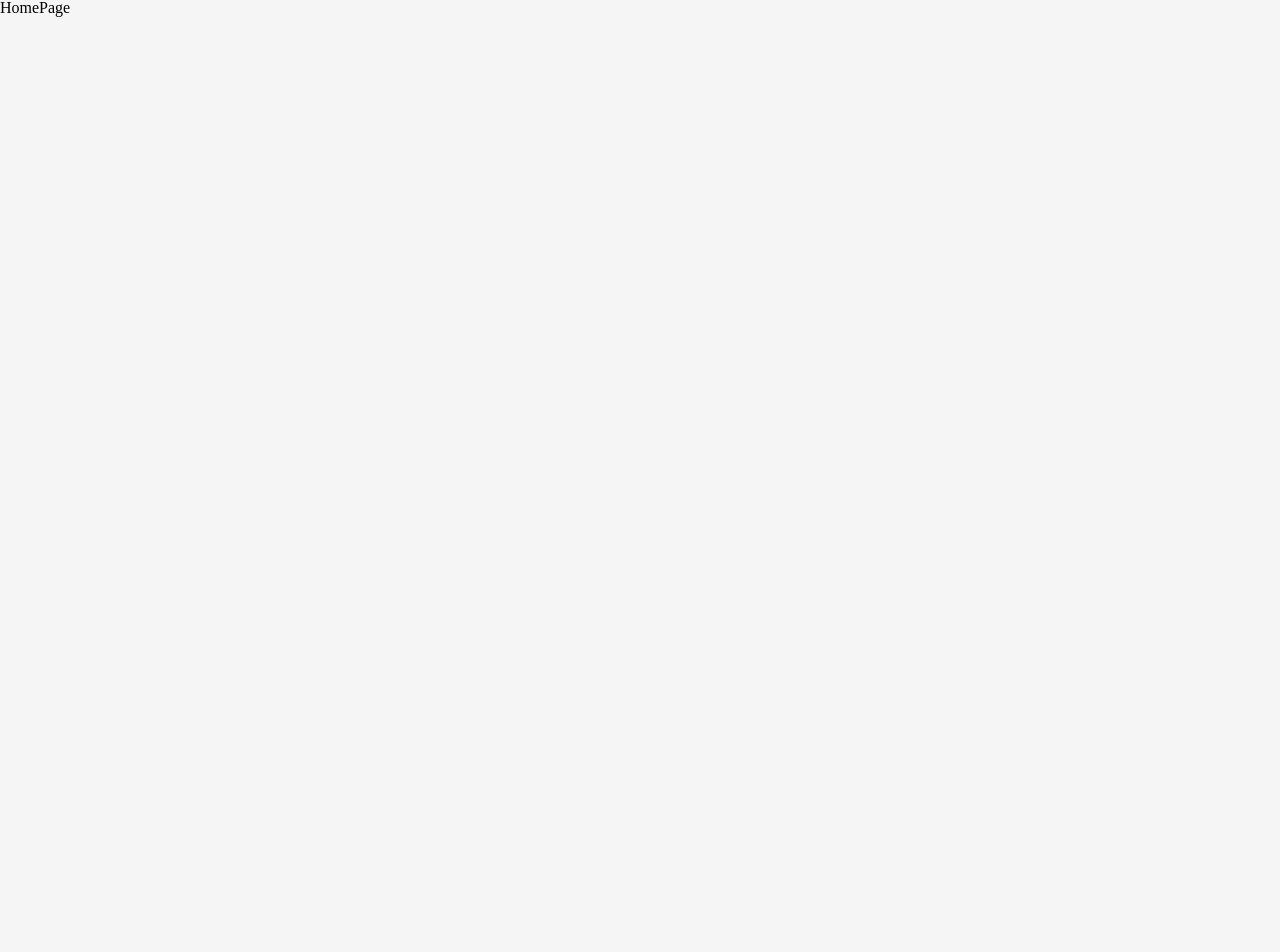
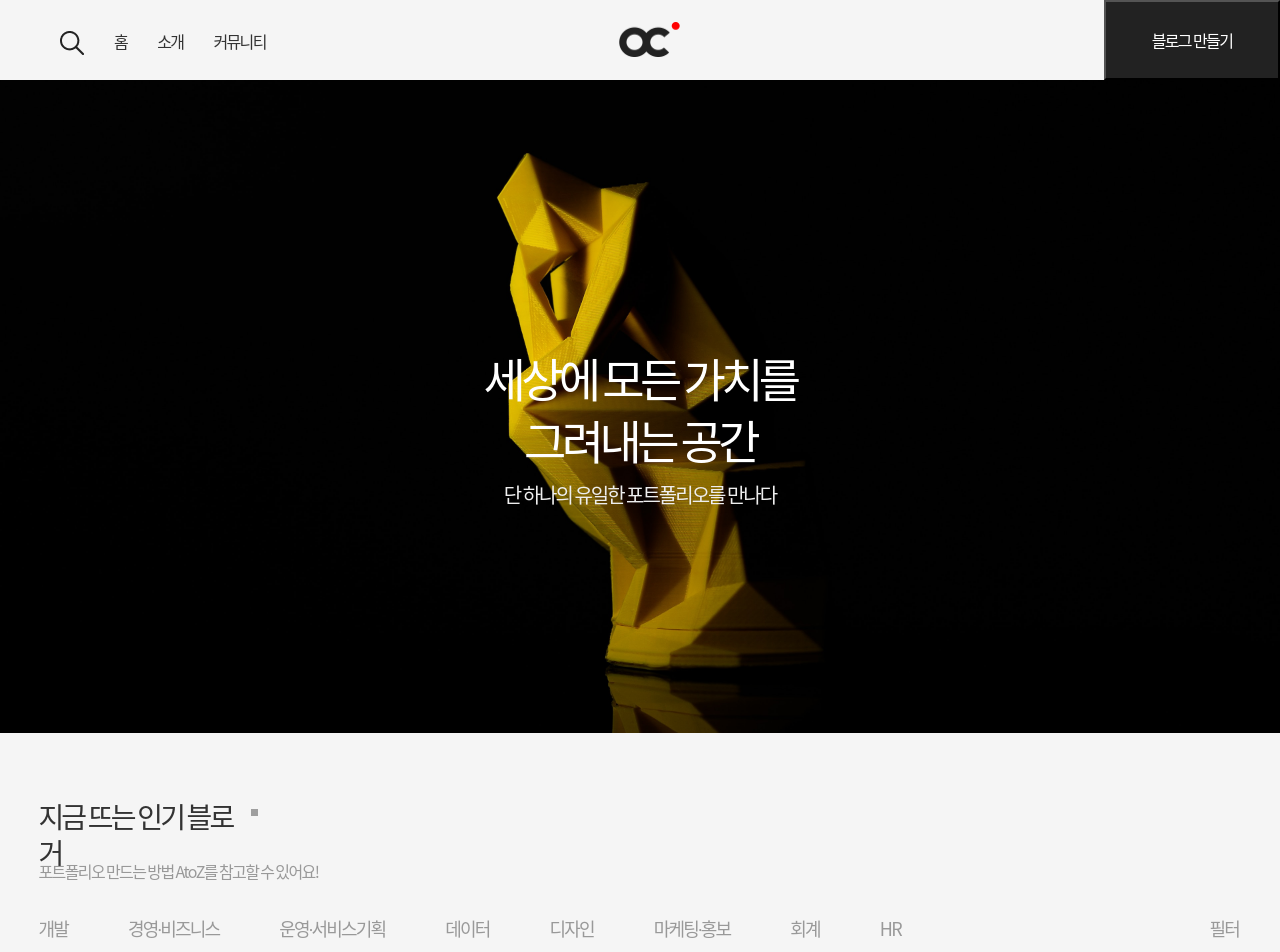
Before and after one commit to HelloMyWORLD1/front, a React (Create React App) app: page / in a window 1280 px wide. Shown: the top 952 px of the page. Built offline with nearby package versions, Linux system fonts and the light colour scheme; grey boxes are pictures that could not be loaded.

Commit message:
styled +

```diff
--- a/src/components/styled.tsx
+++ b/src/components/styled.tsx
@@ -1,14 +1,19 @@
 import styled from "styled-components";
-
+import mid from "../img/Rectangle.png";
 // 중첩 사용 스타일
-export const LogoImg = styled.img`
+export const LogoImg = styled.img<{
+    width?: number;
+    height?: number;
+    marginTop?: number;
+}>`
     //position: absolute;
-    width: 120.85px;
-    height: 72px;
+    width: ${(props) => (props.width ? `${props.width}px` : "120.85px")};
+    height: ${(props) => (props.height ? `${props.height}px` : "72px")};
     //left: 899.5px;
     //top: 80px;
     //margin-left: 20px;
-    margin-top: 91px;
+    margin-top: ${(props) =>
+        props.marginTop ? `${props.marginTop}px` : "91px"};
     cursor: pointer;
 `;
 export const BlackLine = styled.div<{ marginTop?: number }>`
@@ -30,6 +35,7 @@ export const Vector = styled.img`
     //bottom: 96.12%;
     position: absolute;
     margin-top: 40px;
+    cursor: pointer;
     //margin-left: 20px;
 `;
 //LoginPage 스타일
@@ -718,6 +724,7 @@ export const FindPasswordInput = styled.input`
     &::placeholder {
         color: #999999;
     }
+    margin-top: 40px;
     background: #ffffff;
     border: 1px solid #333333;
 `;
@@ -745,3 +752,255 @@ export const FindPasswordSubmitButton = styled.button`
 
     color: #ffffff;
 `;
+
+//Header
+
+export const HeaderComponent = styled.div`
+    top: 0;
+    display: flex;
+    justify-content: space-between;
+    align-items: center;
+`;
+export const SearchImg = styled.img`
+    margin-left: 60px;
+    margin-right: 30px;
+    cursor: pointer;
+`;
+
+export const LinkCategory = styled.div`
+    display: flex;
+    padding-top: 5px;
+`;
+//홈 | 소개 | 커뮤니티 개별 카드
+export const LinkCategoryCard = styled.div`
+    height: 20px;
+
+    font-family: "Noto Sans CJK KR";
+    font-style: normal;
+    font-weight: 300;
+    font-size: 16px;
+    //line-height: 62px;
+    /* or 388% */
+    margin-right: 30px;
+    display: flex;
+    align-items: center;
+    text-align: center;
+    letter-spacing: -0.1em;
+
+    color: #333333;
+
+    /* Inside auto layout */
+
+    flex: none;
+    order: 0;
+    flex-grow: 0;
+    cursor: pointer;
+`;
+
+export const MakeMyBlogBtn = styled.button`
+    width: 176px;
+    height: 80px;
+    background: #222222;
+    font-family: "Noto Sans CJK KR";
+    font-style: normal;
+    font-weight: 400;
+    font-size: 16px;
+    line-height: 23px;
+    letter-spacing: -0.1em;
+
+    color: #ffffff;
+`;
+
+//HomePage
+
+export const HomePageMidComponent = styled.div`
+    position: relative;
+    width: 100%;
+    height: 100%;
+`;
+export const HomePageMidImg = styled.img`
+    width: 100%;
+    height: 100%;
+`;
+export const HomePageMidTxt1 = styled.div`
+    position: absolute;
+    width: 356px;
+    height: 124px;
+    top: 50%;
+    left: 50%;
+    transform: translate(-50%, -50%);
+    font-family: "Noto Sans CJK KR";
+    font-style: normal;
+    font-weight: 300;
+    font-size: 46px;
+    line-height: 62px;
+    /* or 135% */
+
+    text-align: center;
+    letter-spacing: -0.1em;
+
+    color: #ffffff;
+`;
+export const HomePageMidTxt2 = styled.div`
+    position: absolute;
+    width: 291px;
+    height: 20px;
+    //left: 815px;
+    //top: 630px;
+    top: 60%;
+    left: 50%;
+    transform: translate(-50%, -50%);
+    font-family: "Noto Sans CJK KR";
+    font-style: normal;
+    font-weight: 300;
+    font-size: 20px;
+    line-height: 62px;
+
+    /* or 310% */
+
+    //display: flex;
+    //align-items: center;
+    text-align: center;
+    letter-spacing: -0.1em;
+
+    color: #eeeeee;
+`;
+
+export const HomeCardIntroTxtComponent = styled.div`
+    display: flex;
+
+    flex-direction: column;
+    align-items: flex-start;
+    padding: 0px;
+    gap: 10px;
+
+    //position: absolute;
+    width: 94%;
+    height: 64px;
+
+    margin-top: 80px;
+`;
+export const HomeCardIntroTxt1 = styled.div`
+    width: 220px;
+    height: 36px;
+
+    font-family: "Noto Sans CJK KR";
+    font-style: normal;
+    font-weight: 500;
+    font-size: 28px;
+    line-height: 36px;
+    /* identical to box height, or 129% */
+
+    display: flex;
+    align-items: center;
+    letter-spacing: -0.1em;
+
+    color: #333333;
+
+    /* Inside auto layout */
+
+    flex: none;
+    order: 0;
+    flex-grow: 0;
+`;
+export const HomeCardIntroTxt2 = styled.div`
+    width: 284px;
+    height: 18px;
+
+    font-family: "Noto Sans CJK KR";
+    font-style: normal;
+    font-weight: 300;
+    font-size: 16px;
+    line-height: 62px;
+    /* or 388% */
+
+    display: flex;
+    align-items: center;
+    letter-spacing: -0.1em;
+
+    color: #999999;
+
+    /* Inside auto layout */
+
+    flex: none;
+    order: 1;
+    flex-grow: 0;
+`;
+
+export const RedCircle = styled.img`
+    width: 7px;
+    height: 7px;
+    margin-left: 2px;
+    margin-bottom: 37px;
+`;
+export const HomePageUnderComponent = styled.div`
+    display: flex;
+    width: 100%;
+
+    flex-direction: column;
+    justify-content: center;
+    align-items: center;
+`;
+export const FilterComponent = styled.div`
+    margin-top: 30px;
+    height: 36px;
+    width: 94%;
+    display: flex;
+    justify-content: space-between;
+`;
+export const FilterCategory = styled.div`
+    display: flex;
+    flex-direction: row;
+    align-items: flex-start;
+    gap: 30px;
+    padding: 0px;
+`;
+
+export const FilterEachCategory = styled.div`
+    height: 36px;
+
+    margin-right: 30px;
+    font-family: "Noto Sans CJK KR";
+    font-style: normal;
+    font-weight: 400;
+    font-size: 18px;
+    line-height: 36px;
+    /* identical to box height, or 200% */
+
+    letter-spacing: -0.1em;
+    cursor: pointer;
+    color: #999999;
+`;
+export const FilterTxt = styled.div`
+    //position: absolute;
+    width: 32px;
+    height: 36px;
+    //left: 1829px;
+    //top: 1234px;
+
+    font-family: "Noto Sans CJK KR";
+    font-style: normal;
+    font-weight: 400;
+    font-size: 18px;
+    line-height: 36px;
+    /* identical to box height, or 200% */
+
+    letter-spacing: -0.1em;
+
+    color: #999999;
+`;
+
+export const FilterResultCardComponent = styled.div`
+    width: 96%;
+
+    display: flex;
+    flex-wrap: wrap;
+    margin-top: 30px;
+`;
+export const FilterResultCard = styled.div`
+    width: 23%;
+    height: 320px;
+    margin: 1%;
+    background-color: black;
+    color: black;
+`;
--- a/src/pages/HomePage.tsx
+++ b/src/pages/HomePage.tsx
@@ -1,7 +1,11 @@
 import React from "react";
-
+import HomePageForm from "../components/HomePageForm";
 function HomePage() {
-    return <div>HomePage</div>;
+    return (
+        <div>
+            <HomePageForm></HomePageForm>
+        </div>
+    );
 }
 
 export default HomePage;
--- a/tsconfig.json
+++ b/tsconfig.json
@@ -10,7 +10,7 @@
         "strict": true,
         "forceConsistentCasingInFileNames": true,
         "noFallthroughCasesInSwitch": true,
-        "module": "esnext",
+        "module": "CommonJS",
         "moduleResolution": "node",
         "resolveJsonModule": true,
         "isolatedModules": true,
```
